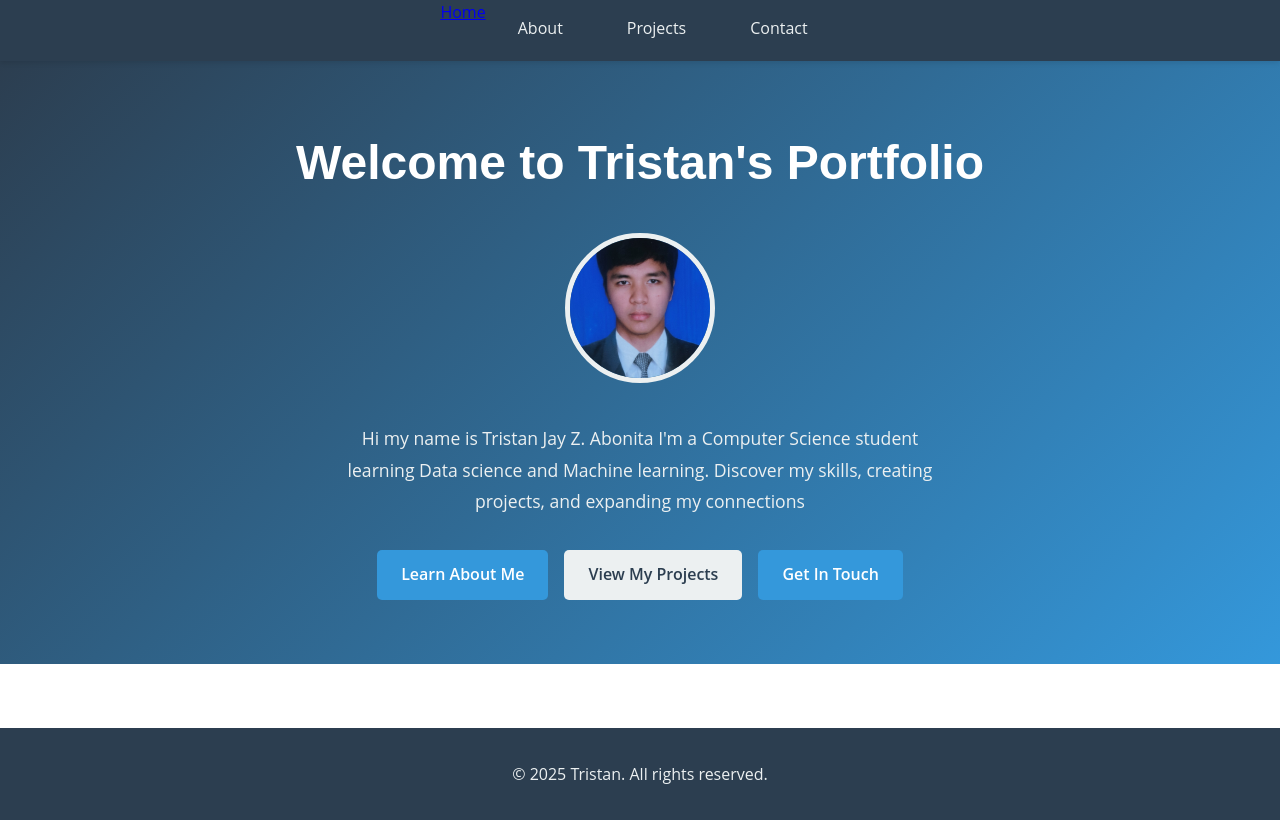
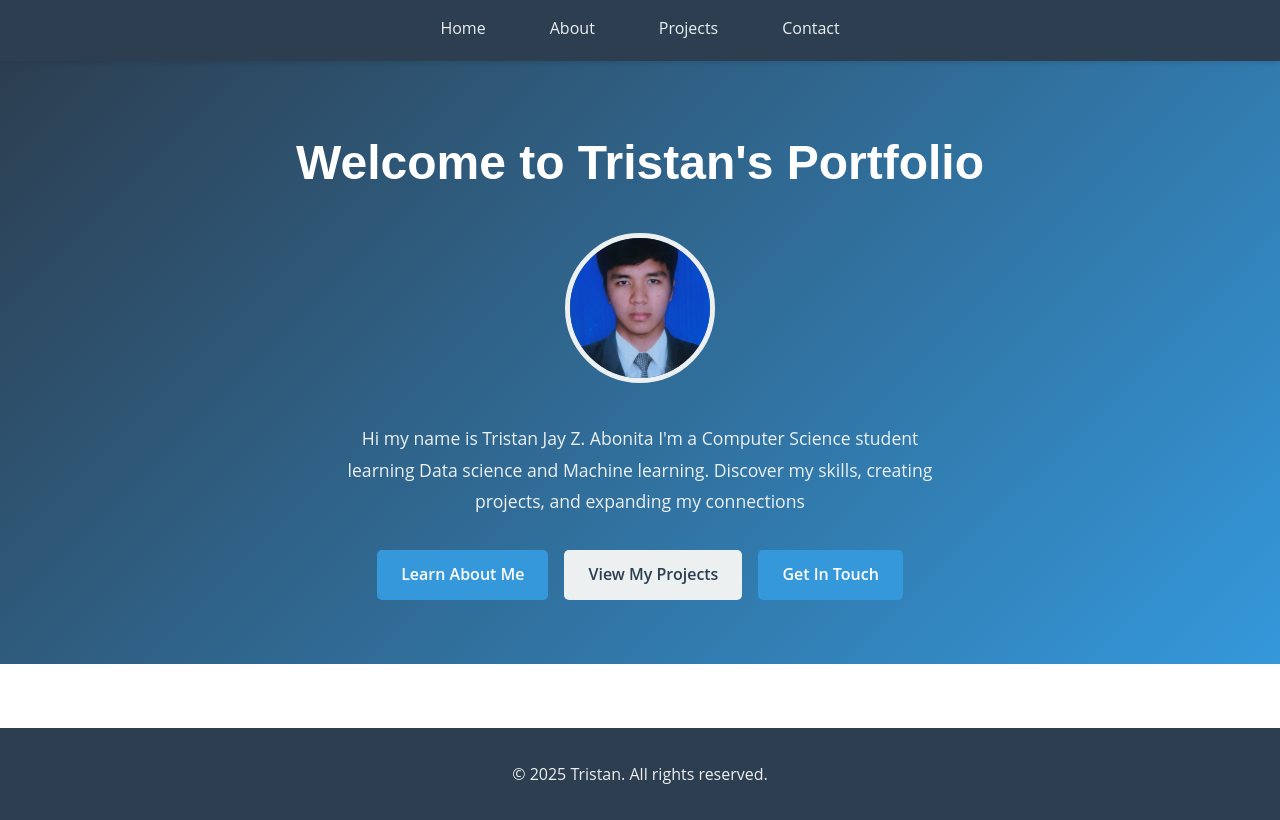
Before and after one commit to trabonita-lord/My_Portfolio, a plain HTML site: page index.html in a window 1280 px wide. Drawn offline with Linux system fonts and the light colour scheme.

Commit message:
Fix typo in Home link class attribute

```diff
--- a/index.html
+++ b/index.html
@@ -11,7 +11,7 @@
     <header>
         <nav class="navbar">
             <ul class="nav-menu">
-                <li><a href="index.html"class="nav-linl">Home</a></li>
+                <li><a href="index.html"class="nav-link">Home</a></li>
                 <li><a href="about.html" class="nav-link">About</a></li>
                 <li><a href="projects.html" class="nav-link">Projects</a></li>
                 <li><a href="contacts.html" class="nav-link">Contact</a></li>
```
